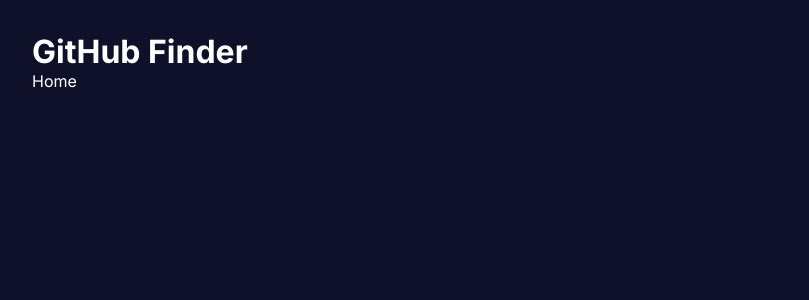
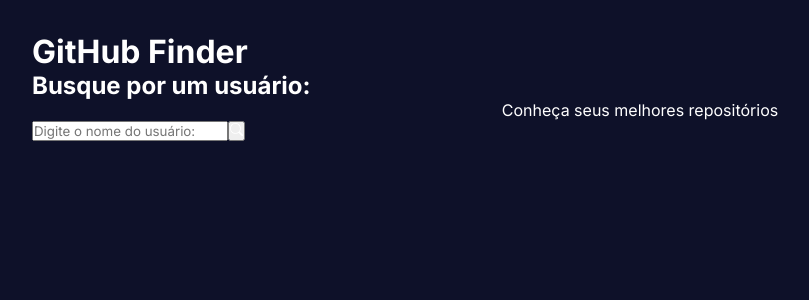
Before and after one commit to Eduardo-EGO1/GitHub-Finder, a React (Vite) app: page / in a window 1280 px wide. Shown: the top 300 px of the page, without its empty margins (0-809 px from the left). Built offline with nearby package versions, Linux system fonts and the light colour scheme.

Commit message:
feat: add campo de busca

```diff
--- /dev/null
+++ b/src/components/Search.tsx
@@ -0,0 +1,18 @@
+import { BsSearch } from "react-icons/bs";
+
+const Search = () => {
+    return (
+        <div>
+            <h2>Busque por um usuário:</h2>
+            <p>Conheça seus melhores repositórios</p>
+            <div>
+                <input type = "text" placeholder = "Digite o nome do usuário:" />
+                <button>
+                    <BsSearch />
+                </button>
+            </div>
+        </div>
+    )
+};
+
+export default Search;
--- a/src/routes/Home.tsx
+++ b/src/routes/Home.tsx
@@ -1,7 +1,9 @@
-import React from "react";
+import Search from "../components/Search";
 
 const Home = () => {
-    return <div>Home</div>;
+    return <div>
+        <Search />
+    </div>;
 };
 
 export  default Home;
```
